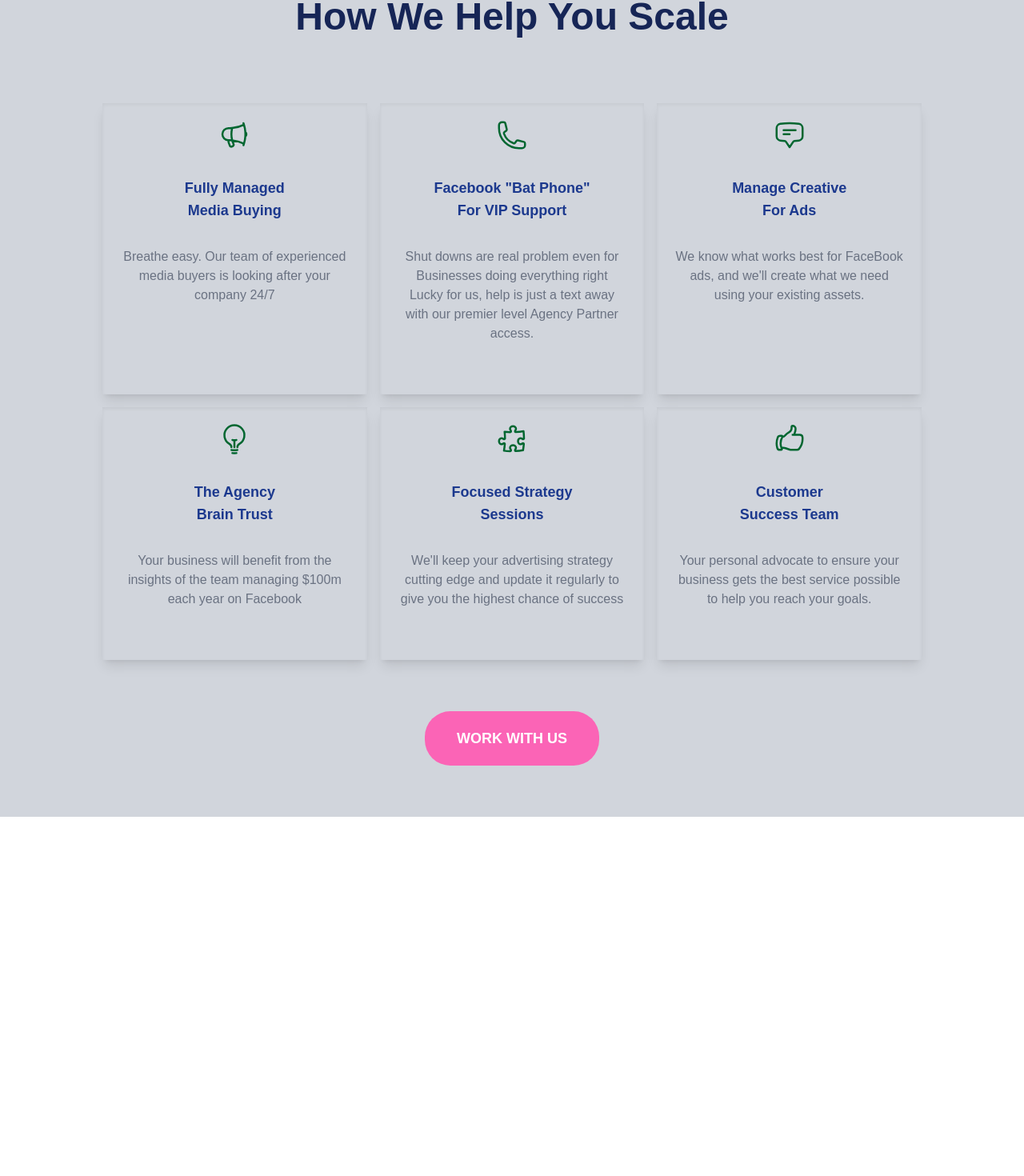
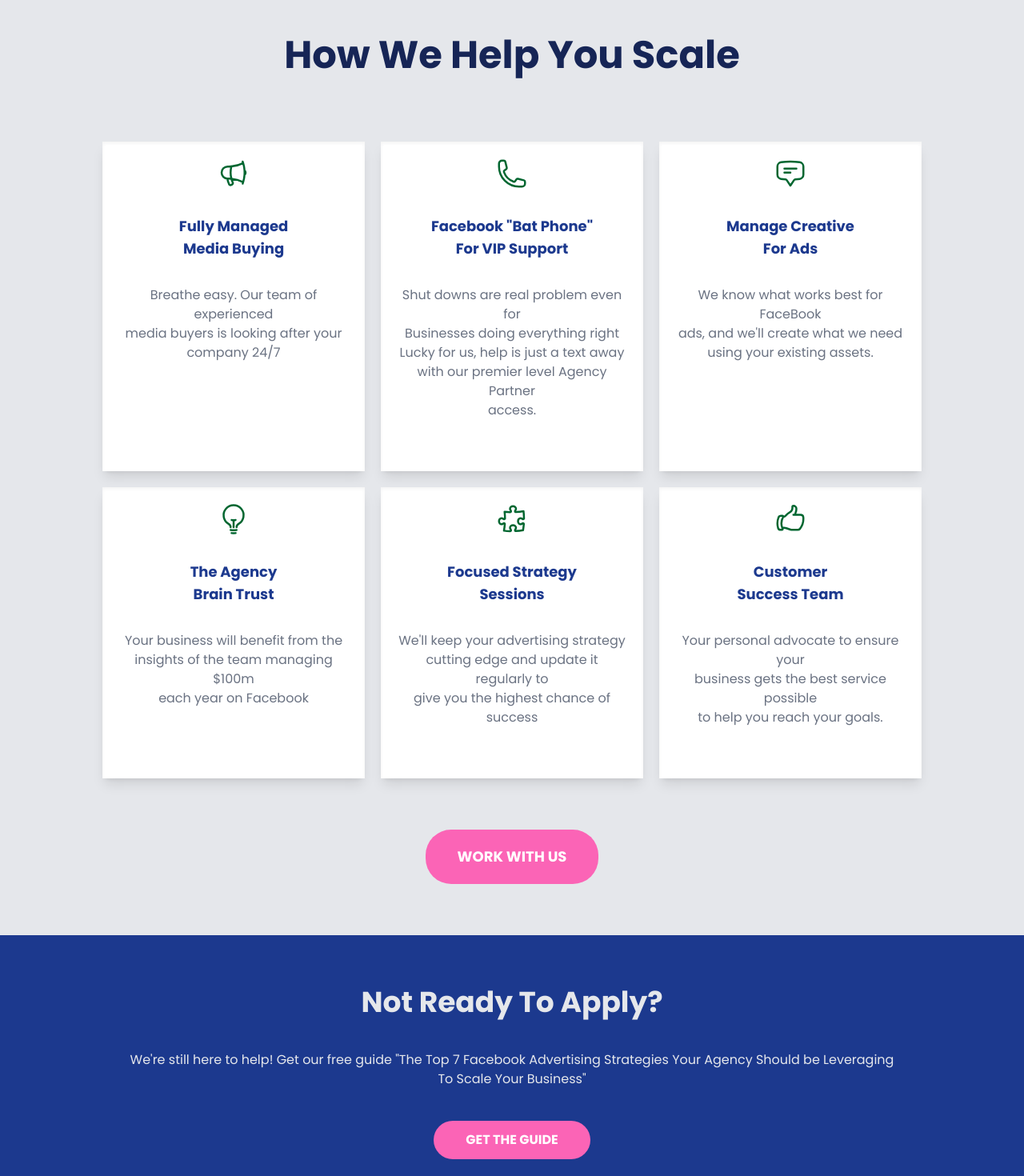
Before and after one commit to arthizz/timely-management-frontend, a Next.js app: page / in a window 1280 px wide. Shown: the part 1271-2741 px from the top of the page at 80% size. Before the commit the page ends 2292 px from the top, so only its background shows below. Built offline with nearby package versions, Linux system fonts and the light colour scheme.

Commit message:
Created login page

```diff
--- /dev/null
+++ b/src/app/(auth)/login/page.tsx
@@ -0,0 +1,55 @@
+
+import Link from "next/link";
+export default function Login(){
+
+    return (
+
+        <div className="grid grid-cols-1 sm:grid-cols-2">
+            <div className="bg-gradient-to-r from-blue-500 via-blue-800 via-blue-900 to-blue-950 w-full px-16 pt-32 h-screen">
+                <div>
+                    <h1 className="text-3xl font-bold text-white">Welcome to <span className="text-pink-400">ThaymeWind</span></h1>
+                    <p className="mt-5 text-gray-300">Your company’s trusted hub for employee time tracking. Manage attendance, schedules, and work hours in one place.</p>
+                </div>
+            </div>
+            <div className="px-32 py-16">
+                <div className="flex items-center justify-center mb-5">
+                    <img src="https://tailwindcss.com/plus-assets/img/logos/mark.svg?color=blue&shade=500" alt="company logo" className="h-10 w-auto" />
+                </div>
+                <div className="login-form-title">
+                    <h5 className="text-blue-900 text-center text-3xl font-bold mb-5">Login To Your Account</h5>
+                    <div className="login-form-body px-10">
+                        <form>
+                            <div className="mb-3">
+                                <label htmlFor="username" className="text-blue-900">Username</label>
+                                <div>
+                                    <input
+                                        type="text"
+                                        name="username"
+                                        placeholder="Username"
+                                        className="bg-gray-200 w-full rounded-md px-2 py-2 outline-blue-300 border-2 border-blue-300 focus:outline-2"
+                                    />
+                                </div>
+                            </div>
+                            <div className="mb-3">
+                                <label htmlFor="password" className="text-blue-900">Password</label>
+                                <div>
+                                    <input
+                                        type="password"
+                                        name="password"
+                                        placeholder="Password"
+                                        className="bg-gray-200 w-full rounded-md px-2 py-2 outline-blue-300 border-2 border-blue-300 focus:outline-2"
+                                    />
+                                </div>
+                            </div>
+                            <Link href="#" className="text-blue-500 text-sm">forgot password?</Link>
+                            <button className="bg-pink-400 font-bold text-white cursor-pointer hover:bg-pink-300 w-full py-2 rounded-xl my-3">LOGIN</button>
+                            <p className="text-gray-400 text-sm font-bold mt-5 text-center">Don't have an account? <Link href="#" className="text-blue-500 text-sm font-bold">Sign up</Link></p>
+                        </form>
+                    </div>
+                </div>
+            </div>
+        </div>
+
+    );
+
+}
--- a/src/app/page.tsx
+++ b/src/app/(main)/page.tsx
@@ -1,7 +1,7 @@
-import Image from "next/image";
 import HeroSection from "@/components/landingpage/hero";
 import About from "@/components/landingpage/about";
 import Help from "@/components/landingpage/help";
+import CallToAction from "@/components/landingpage/cta";
 
 export default function Home() {
   return (
@@ -10,6 +10,7 @@ export default function Home() {
         <HeroSection />
         <About />
         <Help />
+        <CallToAction />
       </main>
     </div>
   );
--- a/src/app/globals.css
+++ b/src/app/globals.css
@@ -13,7 +13,8 @@
 @theme inline {
   --color-background: var(--background);
   --color-foreground: var(--foreground);
-  --font-sans: var(--font-geist-sans);
+  /* --font-sans: var(--font-geist-sans); */
+  --font-sans: var(--font-poppins-sans);
   --font-mono: var(--font-geist-mono);
 }
 
@@ -27,5 +28,6 @@
 body {
   background: var(--background);
   color: var(--foreground);
-  font-family: Arial, Helvetica, sans-serif;
+  /* font-family: Arial, Helvetica, sans-serif; */
+  font-family: Poppins, Arial, Helvetica, sans-serif;
 }
--- a/src/app/layout.tsx
+++ b/src/app/layout.tsx
@@ -1,16 +1,12 @@
 import type { Metadata } from "next";
-import { Geist, Geist_Mono } from "next/font/google";
-import NavBar from "@/components/navbar";
+import { Geist, Geist_Mono, Poppins } from "next/font/google";
+
 import "./globals.css";
 
-const geistSans = Geist({
-  variable: "--font-geist-sans",
+const poppinsSans = Poppins({
+  variable: "--font-poppins-sans",
   subsets: ["latin"],
-});
-
-const geistMono = Geist_Mono({
-  variable: "--font-geist-mono",
-  subsets: ["latin"],
+  weight: ["400", "600", "700"],
 });
 
 export const metadata: Metadata = {
@@ -26,9 +22,9 @@ export default function RootLayout({
   return (
     <html lang="en">
       <body
-        className={`${geistSans.variable} ${geistMono.variable} antialiased`}
+        // className={`${geistSans.variable} ${geistMono.variable} antialiased`}
+        className={`${poppinsSans.variable} antialiased`}
       >
-        <NavBar />
         {children}
       </body>
     </html>
--- /dev/null
+++ b/src/components/footer.tsx
@@ -0,0 +1,108 @@
+import Link from "next/link";
+
+export default function Footer(){
+
+    const companyLinks = [
+        {
+            url: "#",
+            title: "Our Manifesto"
+        },
+        {
+            url: "#",
+            title: "Book Ralph to Speak"
+        },
+        {
+            url: "#",
+            title: "Contact Us"
+        },
+        {
+            url: "#",
+            title: "Careers"
+        }
+    ];
+
+    const resourcesLink = [
+
+        {
+            url: "#",
+            title: "Podcast",
+        },
+        {
+            url: "#",
+            title: "Case Studies",
+        },
+
+    ];
+
+    const ourServicesLink = [
+        {
+            url: "#",
+            title: "Paid Search Ads"
+        },
+        {
+            url: "#",
+            title: "Conversion Rate Optimization"
+        },
+        {
+            url: "#",
+            title: "Facebook Ads"
+        }
+    ]
+
+    return (
+
+        <footer className="w-full py-16 px-32">
+
+            <div className="grid grid-cols-1 sm:grid-cols-5">
+                <div className="footer-logo-container">
+
+                    <img src="https://tailwindcss.com/plus-assets/img/logos/mark.svg?color=fuchsia&shade=300" alt="Your Company" className="h-20 w-auto" />
+
+                </div>
+                <div className="company-column-container">
+                    <h5 className="text-blue-900 font-bold mb-3">COMPANY</h5>
+                    <ul className="list-none">
+                        {companyLinks.map(company => (
+                            <li className="mb-3" key={company.title}>
+                                <Link href={company.url} className="text-blue-500 font-bold">{company.title}</Link>
+                            </li>
+                        ))}
+                    </ul>
+                </div>
+                <div className="company-column-container">
+                    <h5 className="text-blue-900 font-bold mb-3">RESOURCES</h5>
+                    <ul className="list-none">
+                        {resourcesLink.map(resource => (
+                            <li className="mb-3" key={resource.title}>
+                                <Link href={resource.url} className="text-blue-500 font-bold">{resource.title}</Link>
+                            </li>
+                        ))}
+                    </ul>
+                </div>
+                <div className="company-column-container">
+                    <h5 className="text-blue-900 font-bold mb-3">OUR SERVICES</h5>
+                    <ul className="list-none">
+                        {ourServicesLink.map(service => (
+                            <li className="mb-3" key={service.title}>
+                                <Link href={service.url} className="text-blue-500 font-bold">{service.title}</Link>
+                            </li>
+                        ))}
+                    </ul>
+                </div>
+                <div className="company-column-container">
+                    <h5 className="text-blue-900 font-bold mb-3">OUR SERVICES</h5>
+                    <ul className="list-none">
+                        {ourServicesLink.map(service => (
+                            <li className="mb-3" key={service.title}>
+                                <Link href={service.url} className="text-blue-500 font-bold">{service.title}</Link>
+                            </li>
+                        ))}
+                    </ul>
+                </div>
+            </div>
+
+        </footer>
+
+    );
+
+}
--- /dev/null
+++ b/src/components/landingpage/cta.tsx
@@ -0,0 +1,17 @@
+
+
+export default function CallToAction(){
+
+    return (
+
+        <div className="full-w bg-blue-900 px-16 py-16">
+            <div className="text-center">
+                <h1 className="text-4xl font-bold text-gray-200 mb-10"> Not Ready To Apply? </h1>
+                <p className="text-center text-gray-200 mb-10"> We're still here to help! Get our free guide "The Top 7 Facebook Advertising Strategies Your Agency Should be Leveraging <br />To Scale Your Business" </p>
+                <button className="px-10 py-3 bg-pink-400 rounded-3xl text-white font-bold"> GET THE GUIDE </button>
+            </div>
+        </div>
+
+    );
+
+}
--- a/src/components/landingpage/help.tsx
+++ b/src/components/landingpage/help.tsx
@@ -6,12 +6,12 @@ export default function Help(){
 
     return (
 
-        <div className="bg-gray-300 w-full py-16 px-16 mx-auto">
+        <div className="bg-gray-200 w-full py-16 px-16 mx-auto">
             <div className="text-center mb-5">
                 <h2 className="text-blue-950 text-5xl font-bold">How We Help You Scale</h2>
             </div>
-            <div className="grid grid-cols-1 sm:grid-cols-3 py-16 px-16 gap-4">
-                <div className="pt-5 pb-16 px-5 inset-shadow-sm shadow-lg">
+            <div className="grid grid-cols-1 sm:grid-cols-3 py-16 px-16 gap-5">
+                <div className="pt-5 pb-16 px-5 inset-shadow-sm shadow-lg bg-white">
                     <div className="card-icon">
                         <MegaphoneIcon className="size-10 text-green-800 mx-auto"/>
                     </div>
@@ -26,7 +26,7 @@ export default function Help(){
                         </div>
                     </div>
                 </div>
-                <div className="pt-5 pb-16 px-5 inset-shadow-sm shadow-lg">
+                <div className="pt-5 pb-16 px-5 inset-shadow-sm shadow-lg bg-white">
                     <div className="card-icon">
                         <PhoneIcon className="size-10 text-green-800 mx-auto"/>
                     </div>
@@ -43,7 +43,7 @@ export default function Help(){
                         </div>
                     </div>
                 </div>
-                <div className="pt-5 pb-16 px-5 inset-shadow-sm shadow-lg">
+                <div className="pt-5 pb-16 px-5 inset-shadow-sm shadow-lg bg-white">
                     <div className="card-icon">
                         <ChatBubbleBottomCenterTextIcon className="size-10 text-green-800 mx-auto"/>
                     </div>
@@ -58,7 +58,7 @@ export default function Help(){
                         </div>
                     </div>
                 </div>
-                <div className="pt-5 pb-16 px-5 inset-shadow-sm shadow-lg">
+                <div className="pt-5 pb-16 px-5 inset-shadow-sm shadow-lg bg-white">
                     <div className="card-icon">
                         <LightBulbIcon className="size-10 text-green-800 mx-auto"/>
                     </div>
@@ -73,7 +73,7 @@ export default function Help(){
                         </div>
                     </div>
                 </div>
-                <div className="pt-5 pb-16 px-5 inset-shadow-sm shadow-lg">
+                <div className="pt-5 pb-16 px-5 inset-shadow-sm shadow-lg bg-white">
                     <div className="card-icon">
                         <PuzzlePieceIcon className="size-10 text-green-800 mx-auto"/>
                     </div>
@@ -88,7 +88,7 @@ export default function Help(){
                         </div>
                     </div>
                 </div>
-                <div className="pt-5 pb-16 px-5 inset-shadow-sm shadow-lg">
+                <div className="pt-5 pb-16 px-5 inset-shadow-sm shadow-lg bg-white">
                     <div className="card-icon">
                         <HandThumbUpIcon className="size-10 text-green-800 mx-auto"/>
                     </div>
```
Also changed, not shown: src/app/(auth)/layout.tsx (added, +12 -0 lines), src/app/(main)/layout.tsx (added, +16 -0 lines).
